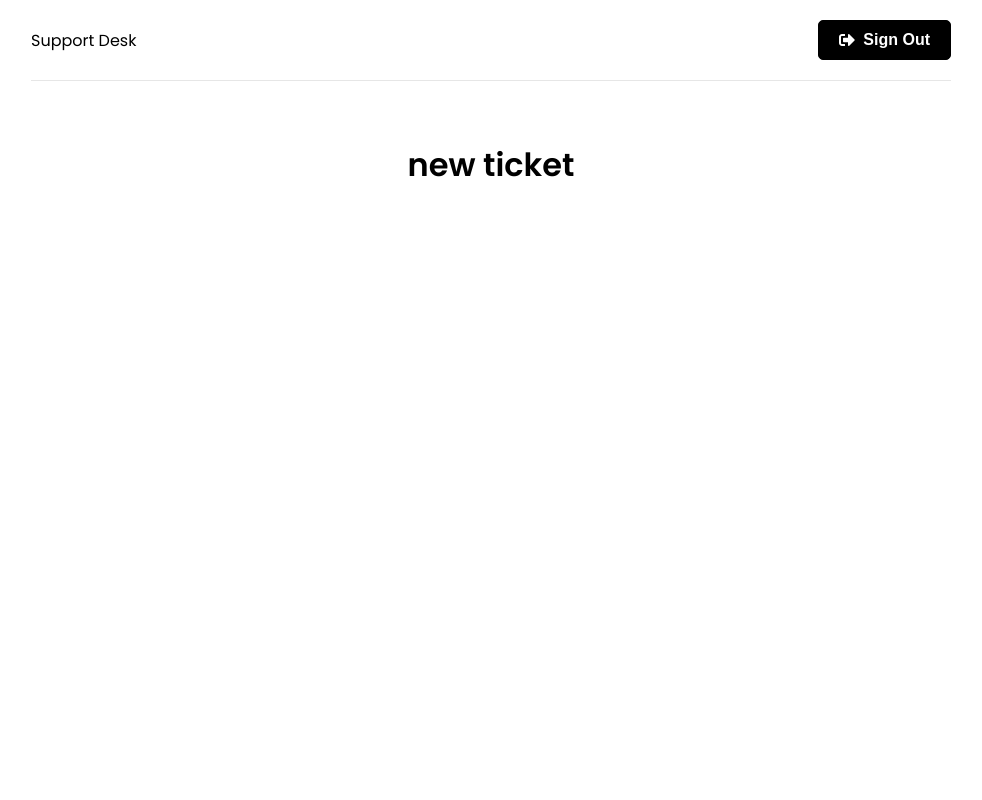
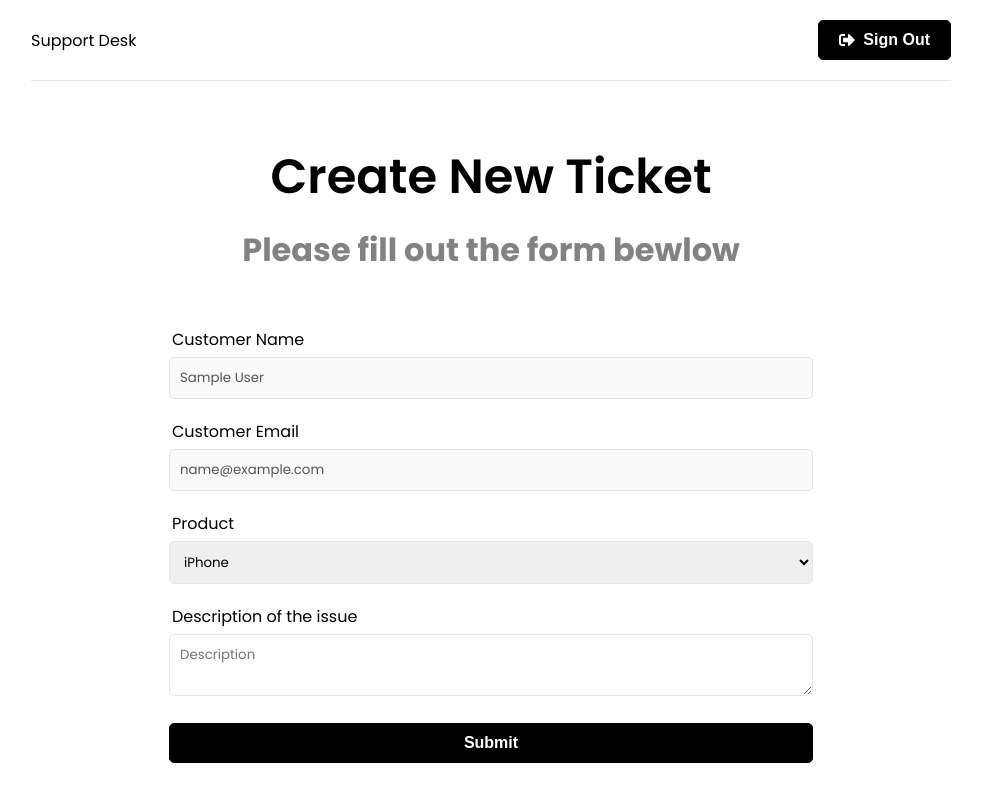
Before and after one commit to zabitxk/support-desk, a React (Create React App) app in the folder frontend/: page /new-ticket in a window 1280 px wide. Shown: the whole page, without its empty margins (149-1131 px from the left). Built offline with nearby package versions, Linux system fonts and the light colour scheme; sample sign-in values are in the browser's storage.

Commit message:
Init create ticket form

```diff
--- a/frontend/src/pages/NewTicket.jsx
+++ b/frontend/src/pages/NewTicket.jsx
@@ -1,9 +1,63 @@
+import { useState } from "react"
+import { useSelector } from "react-redux"
+
 function NewTicket() {
-    return (
-        <div>
-            <h1>new ticket</h1>
+  const { user } = useSelector((state) => state.auth)
+  const [name] = useState(user.name)
+  const [email] = useState(user.email)
+  const [product, setProduct] = useState("iPhone")
+  const [description, setDescription] = useState("")
+
+  const onSubmit = (e) => {
+    e.preventDefault()
+  }
+  return (
+    <>
+      <section className="heading">
+        <h1>Create New Ticket</h1>
+        <p>Please fill out the form bewlow</p>
+      </section>
+      <section className="form">
+        <div className="form-group">
+          <label htmlFor="name">Customer Name</label>
+          <input type="text" className="form-control" value={name} disabled />
         </div>
-    )
+        <div className="form-group">
+          <label htmlFor="email">Customer Email</label>
+          <input type="email" className="form-control" value={email} disabled />
+        </div>
+        <form onSubmit={onSubmit}>
+          <div className="form-group">
+            <label htmlFor="product">Product</label>
+            <select
+              name="product"
+              id="product"
+              value={product}
+              onChange={(e) => setProduct(e.target.value)}
+            >
+              <option value="iPhone">iPhone</option>
+              <option value="Macbook Pro">Macbook Pro</option>
+              <option value="iMac">iMac</option>
+              <option value="iPad">iPad</option>
+            </select>
+          </div>
+          <div className="form-group">
+            <label htmlFor="description">Description of the issue</label>
+            <textarea
+              name="description"
+              id="description"
+              placeholder="Description"
+              className="form-control"
+              onChange={(e) => setDescription(e.target.value)}
+            />
+          </div>
+          <div className="form-group">
+            <button className="btn btn-block">Submit</button>
+          </div>
+        </form>
+      </section>
+    </>
+  )
 }
 
 export default NewTicket
```
